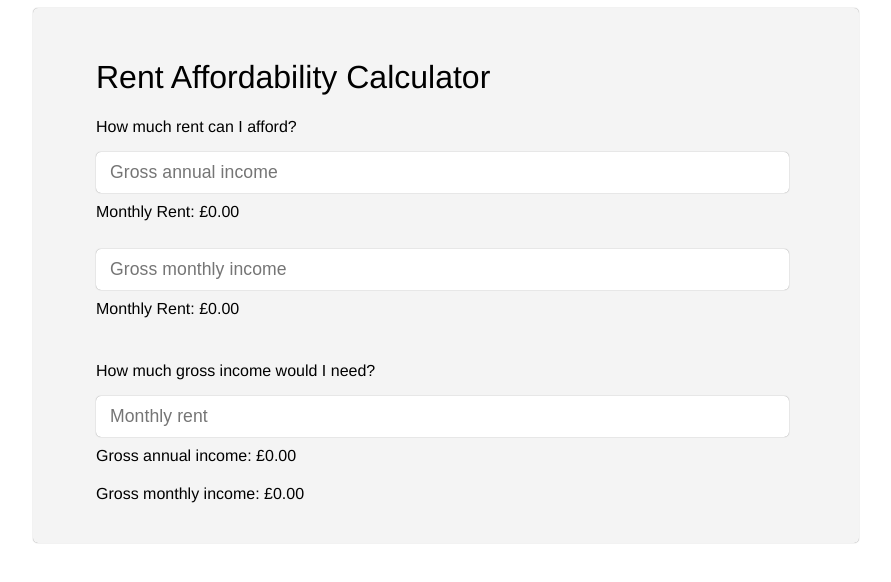
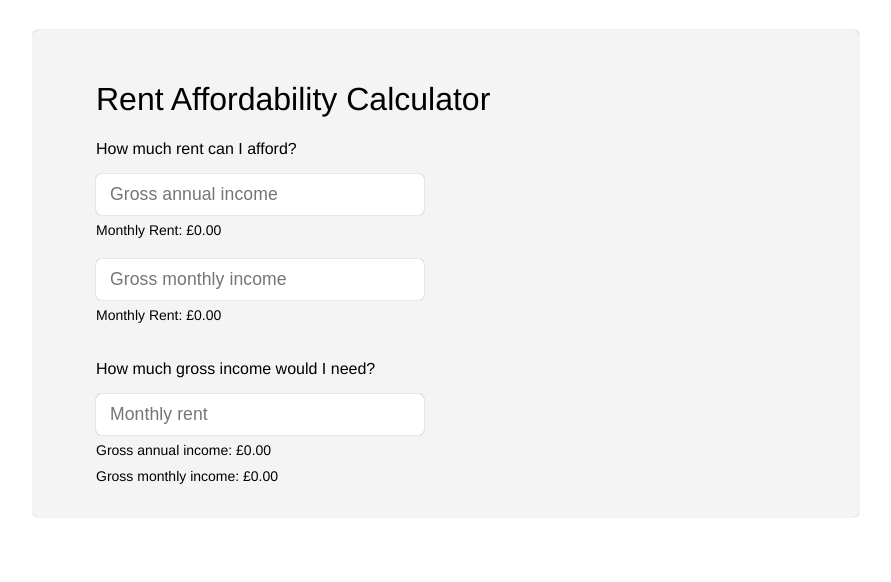
Before and after one commit to AbdullahChaudhry/rent-affordability-calculator, an Angular app: page / in a window 1280 px wide. Shown: the top 582 px of the page, without its empty margins (194-1085 px from the left). Built offline with nearby package versions, Linux system fonts and the light colour scheme.

Commit message:
improve ui

```diff
--- a/src/app/app.component.scss
+++ b/src/app/app.component.scss
@@ -1,4 +1,5 @@
 input {
+  width: 300px;
   background: #fff;
   color: #555;
   border: 0 solid transparent;
@@ -21,18 +22,14 @@ input[type="number"]::-webkit-outer-spin-button {
 }
 
 .form {
-  // width: 90%;
-  // float: left;
+  margin: 30px auto;
+  width: 700px;
   background: #f4f4f4;
   padding: 30px 5%;
   box-shadow: 0px 0px 1px rgb(0 0 0 / 50%);
   border-radius: 5px;
-  margin: 0 auto;
-  // text-align: left;
-  width: 700px;
+
 }
-
-.container {}
 
 .row {
   display: flex;
@@ -40,5 +37,7 @@ input[type="number"]::-webkit-outer-spin-button {
 }
 
 .row__result {
-  margin: 10px 0px;
+  font-size: 14px;
+  margin-top: 7px;
+  margin-bottom: 3px;
 }
```
